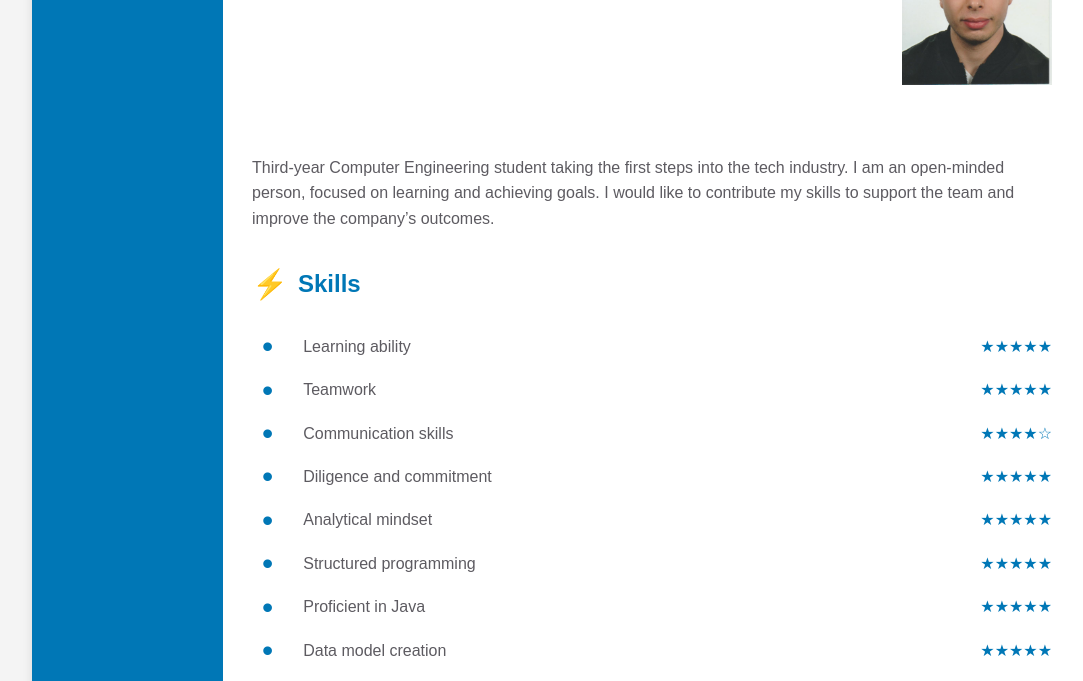
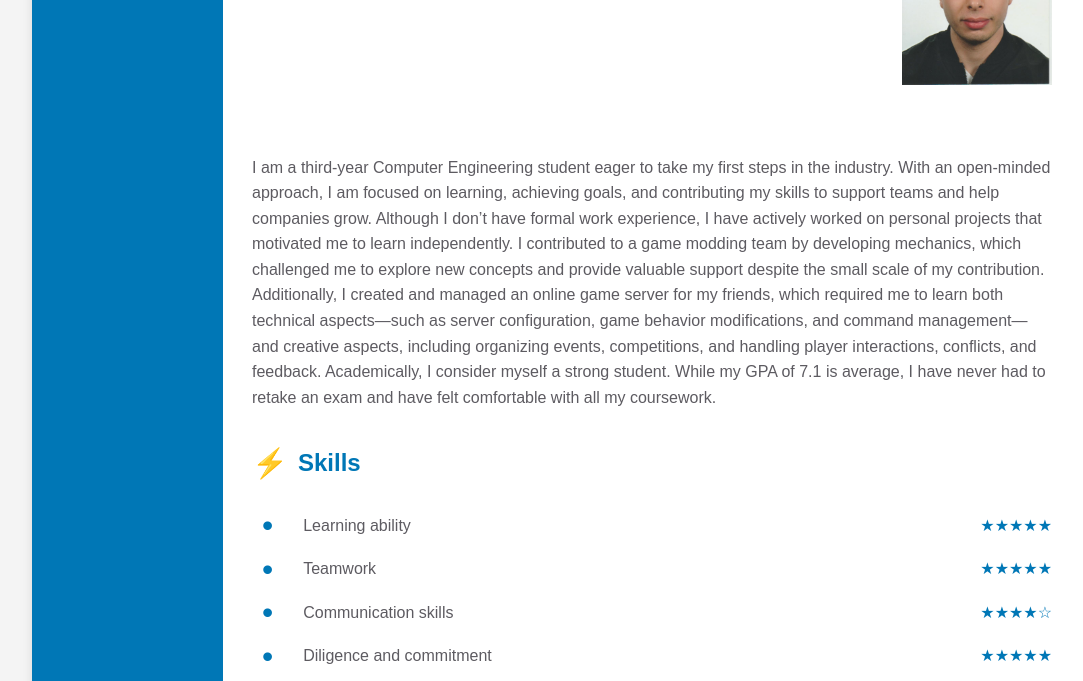
Before and after one commit to Zaron3/Jordi-Bolance-CV-website, a plain HTML site: page index.html in a window 1280 px wide. Shown: the part 119-800 px from the top of the page, without its empty margins (78-1161 px from the left). Drawn offline with Linux system fonts and the light colour scheme.

Commit message:
Update index.html

```diff
--- a/index.html
+++ b/index.html
@@ -21,7 +21,13 @@
         </div>
 
         <div class="section">
-            <p>Third-year Computer Engineering student taking the first steps into the tech industry. I am an open-minded person, focused on learning and achieving goals. I would like to contribute my skills to support the team and improve the company’s outcomes.</p>
+            <p>I am a third-year Computer Engineering student eager to take my first steps in the industry. With an open-minded approach, I am focused on learning, achieving goals, and contributing my skills to support teams and help companies grow.
+
+                Although I don’t have formal work experience, I have actively worked on personal projects that motivated me to learn independently. I contributed to a game modding team by developing mechanics, which challenged me to explore new concepts and provide valuable support despite the small scale of my contribution. Additionally, I created and managed an online game server for my friends, which required me to learn both technical aspects—such as server configuration, game behavior modifications, and command management—and creative aspects, including organizing events, competitions, and handling player interactions, conflicts, and feedback.
+
+                Academically, I consider myself a strong student. While my GPA of 7.1 is average, I have never had to retake an exam and have felt comfortable with all my coursework.
+
+            </p>
         </div>
 
         <div class="section">
```
